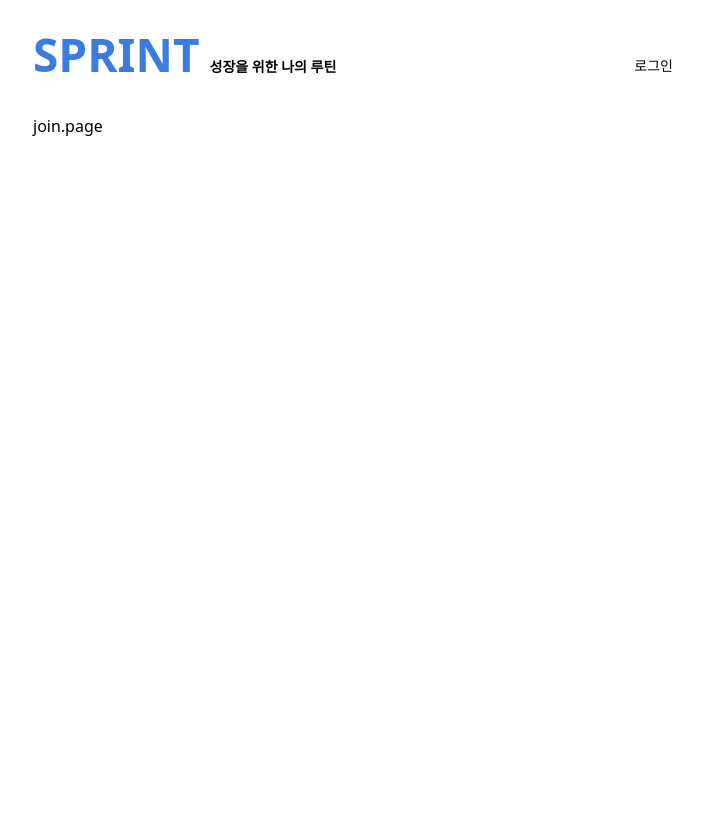
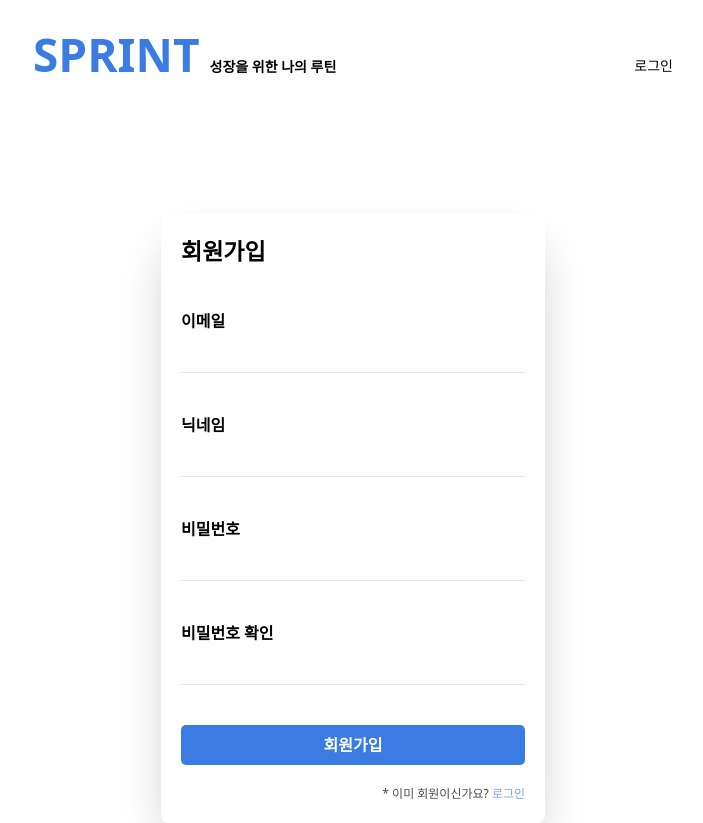
Before and after one commit to NohWookJin/sprint-client, a React (Vite) app: page /join in a window 1280 px wide. Shown: the whole page, without its empty margins (287-990 px from the left). Before the commit the page ends 800 px from the top, so only its background shows below. Built offline with nearby package versions, Linux system fonts and the light colour scheme; what @xeger/quill-image-actions, @xeger/quill-image-formats would draw is missing.

Commit message:
Markup(#16): Markup Login, Join Page

```diff
--- /dev/null
+++ b/src/Components/User/Join.tsx
@@ -0,0 +1,11 @@
+import JoinForm from "./JoinForm";
+
+const Join = () => {
+  return (
+    <section className="flex items-start justify-center  min-h-[80vh] pt-[100px]">
+      <JoinForm />
+    </section>
+  );
+};
+
+export default Join;
--- /dev/null
+++ b/src/Components/User/JoinForm.tsx
@@ -0,0 +1,60 @@
+import { useNavigate } from "react-router-dom";
+
+const JoinForm = () => {
+  const navigate = useNavigate();
+
+  const onClickLogin = () => {
+    navigate("/login");
+  };
+
+  return (
+    <form className="flex flex-col shadow-2xl w-[60%] px-[20px] py-[20px] rounded-[8px]">
+      <div className="pb-[10px]">
+        <span className="font-semibold text-[23px]">회원가입</span>
+      </div>
+      <div className="flex flex-col gap-[40px] pt-[30px]">
+        <label className="flex flex-col gap-[10px]">
+          <span className="font-semibold">이메일</span>
+          <input
+            type="text"
+            className="border-b focus:outline-none pb-[5px] focus:border-[#3a7ce1]"
+          />
+        </label>
+        <label className="flex flex-col gap-[10px]">
+          <span className="font-semibold">닉네임</span>
+          <input
+            type="text"
+            className="border-b focus:outline-none pb-[5px] focus:border-[#3a7ce1]"
+          />
+        </label>
+        <label className="flex flex-col gap-[10px]">
+          <span className="font-semibold">비밀번호</span>
+          <input
+            type="password"
+            className="border-b focus:outline-none pb-[5px] focus:border-[#3a7ce1]"
+          />
+        </label>
+        <label className="flex flex-col gap-[10px]">
+          <span className="font-semibold">비밀번호 확인</span>
+          <input
+            type="password"
+            className="border-b focus:outline-none pb-[5px] focus:border-[#3a7ce1]"
+          />
+        </label>
+      </div>
+      <div className="pt-[40px] flex flex-col gap-[20px]">
+        <button className=" w-full font-semibold bg-[#3a7ce1] text-white px-4 py-2 rounded-[5px]">
+          회원가입
+        </button>
+        <span
+          onClick={onClickLogin}
+          className="cursor-pointer opacity-[0.7] text-[12px] text-right"
+        >
+          * 이미 회원이신가요? <span className="text-[#3a7ce1]"> 로그인</span>
+        </span>
+      </div>
+    </form>
+  );
+};
+
+export default JoinForm;
--- /dev/null
+++ b/src/Components/User/Login.tsx
@@ -0,0 +1,11 @@
+import LoginForm from "./LoginForm";
+
+const Login = () => {
+  return (
+    <section className="flex items-start justify-center  min-h-[80vh] pt-[100px]">
+      <LoginForm />
+    </section>
+  );
+};
+
+export default Login;
--- /dev/null
+++ b/src/Components/User/LoginForm.tsx
@@ -0,0 +1,40 @@
+import { useNavigate } from "react-router-dom";
+
+const LoginForm = () => {
+  const navigate = useNavigate();
+
+  const onClickJoin = () => {
+    navigate("/join");
+  };
+
+  return (
+    <form className="flex flex-col shadow-2xl w-[60%] px-[20px] py-[20px] rounded-[8px]">
+      <div className="border-b border-[#d9d9d9] pb-[10px]">
+        <h1 className="font-semibold text-[20px]">로그인</h1>
+      </div>
+      <div className="flex flex-col pt-[20px] gap-[10px]">
+        <input
+          type="text"
+          className="bg-[#f0f0f0] px-[8px] py-[8px] rounded-[3px] text-[13.5px] focus:border-[#3a7ce1]"
+        />
+        <input
+          type="text"
+          className="bg-[#f0f0f0] px-[8px] py-[8px]  text-[13.5px] rounded-[3px] focus:border-[#3a7ce1]"
+        />
+      </div>
+      <div className="pt-[20px] flex flex-col gap-[20px]">
+        <button className=" w-full font-semibold bg-[#3a7ce1] text-white px-4 py-2 rounded-[5px]">
+          로그인
+        </button>
+        <span
+          onClick={onClickJoin}
+          className="cursor-pointer opacity-[0.7] text-[12px] text-right"
+        >
+          * 회원이 아니신가요? <span className="text-[#3a7ce1]"> 회원가입</span>
+        </span>
+      </div>
+    </form>
+  );
+};
+
+export default LoginForm;
--- a/src/Pages/User/join.page.tsx
+++ b/src/Pages/User/join.page.tsx
@@ -1,5 +1,7 @@
+import Join from "../../Components/User/Join";
+
 const JoinPage = () => {
-  return <div>join.page</div>;
+  return <Join />;
 };
 
 export default JoinPage;
--- a/src/Pages/User/login.page.tsx
+++ b/src/Pages/User/login.page.tsx
@@ -1,5 +1,7 @@
+import Login from "../../Components/User/Login";
+
 const LoginPage = () => {
-  return <div>login.page</div>;
+  return <Login />;
 };
 
 export default LoginPage;
```
